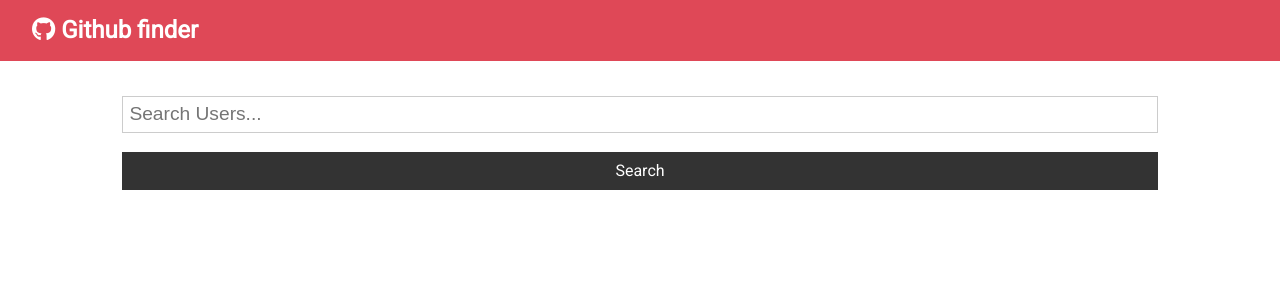
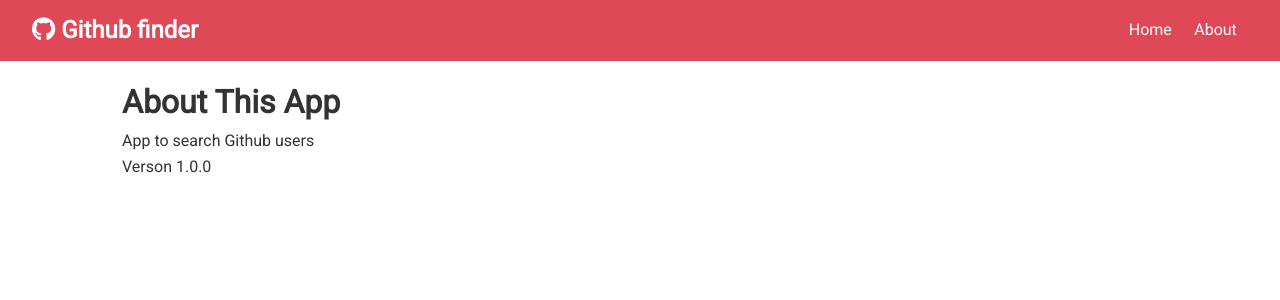
Before and after one commit to diogogomes77/tutorial-github-finder, a React (Create React App) app: page /about in a window 1280 px wide. Shown: the top 300 px of the page. Built offline with nearby package versions, Linux system fonts and the light colour scheme.

Commit message:
added router and about page

```diff
--- a/package.json
+++ b/package.json
@@ -9,6 +9,7 @@
     "axios": "^0.20.0",
     "react": "^16.13.1",
     "react-dom": "^16.13.1",
+    "react-router-dom": "^5.2.0",
     "react-scripts": "3.4.3"
   },
   "scripts": {
--- a/src/App.js
+++ b/src/App.js
@@ -1,9 +1,11 @@
-import React from "react";
+import React, { Fragment } from "react";
 import Navbar from "./components/layout/Navbar";
 import Alert from "./components/layout/Alert";
 import Users from "./components/users/Users";
 import Search from "./components/users/Search";
 import axios from "axios";
+import { BrowserRouter as Router, Switch, Route } from "react-router-dom";
+import About from "./components/pages/About";
 import "./App.css";
 
 class App extends React.Component {
@@ -53,10 +55,17 @@
   render() {
     const { users, loading } = this.state;
     return (
+      <Router>
         <div className="App">
           <Navbar />
           <div className="container">
             <Alert alert={this.state.alert} />
+            <Switch>
+              <Route
+                exact
+                path="/"
+                render={(props) => (
+                  <Fragment>
                     <Search
                       searchUsers={this.searchUsers}
                       clearUsers={this.clearUsers}
@@ -64,8 +73,14 @@
                       setAlert={this.setAlert}
                     />
                     <Users loading={loading} users={users} />
+                  </Fragment>
+                )}
+              />
+              <Route exact path="/about" component={About} />
+            </Switch>
           </div>
         </div>
+      </Router>
     );
   }
 }
--- a/src/components/layout/Navbar.js
+++ b/src/components/layout/Navbar.js
@@ -1,5 +1,6 @@
 import React from "react";
 import PropTypes from "prop-types";
+import { Link } from "react-router-dom";
 
 const Navbar = ({ icon, title }) => {
   return (
@@ -7,6 +8,14 @@
       <h1>
         <i className={icon} /> {title}
       </h1>
+      <ul>
+        <li>
+          <Link to="/">Home</Link>
+        </li>
+        <li>
+          <Link to="/about">About</Link>
+        </li>
+      </ul>
     </nav>
   );
 };
--- /dev/null
+++ b/src/components/pages/About.js
@@ -0,0 +1,12 @@
+import React, { Fragment } from "react";
+
+const About = () => {
+  return (
+    <Fragment>
+      <h1>About This App</h1>
+      <p>App to search Github users</p>
+      <p>Verson 1.0.0</p>
+    </Fragment>
+  );
+};
+export default About;
```
Also changed, not shown: 1 other file (tests, documents, lock files or other folders). Lines whose indentation alone changed are shown as unchanged.
